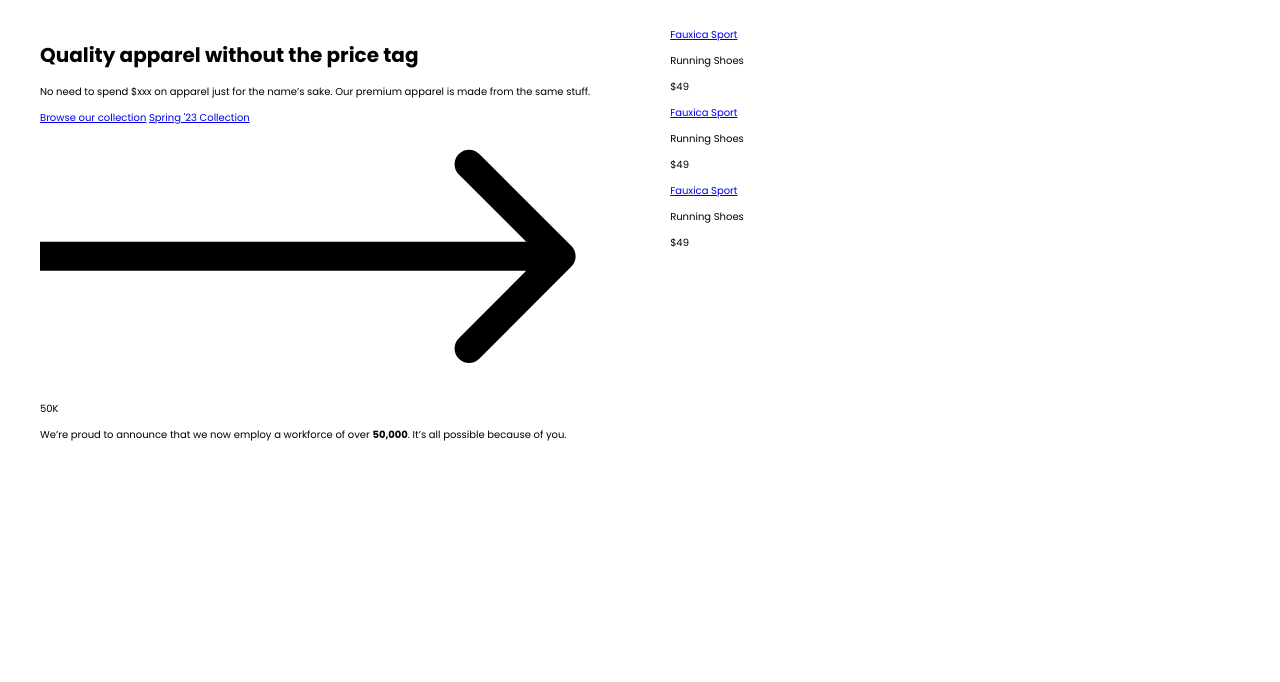
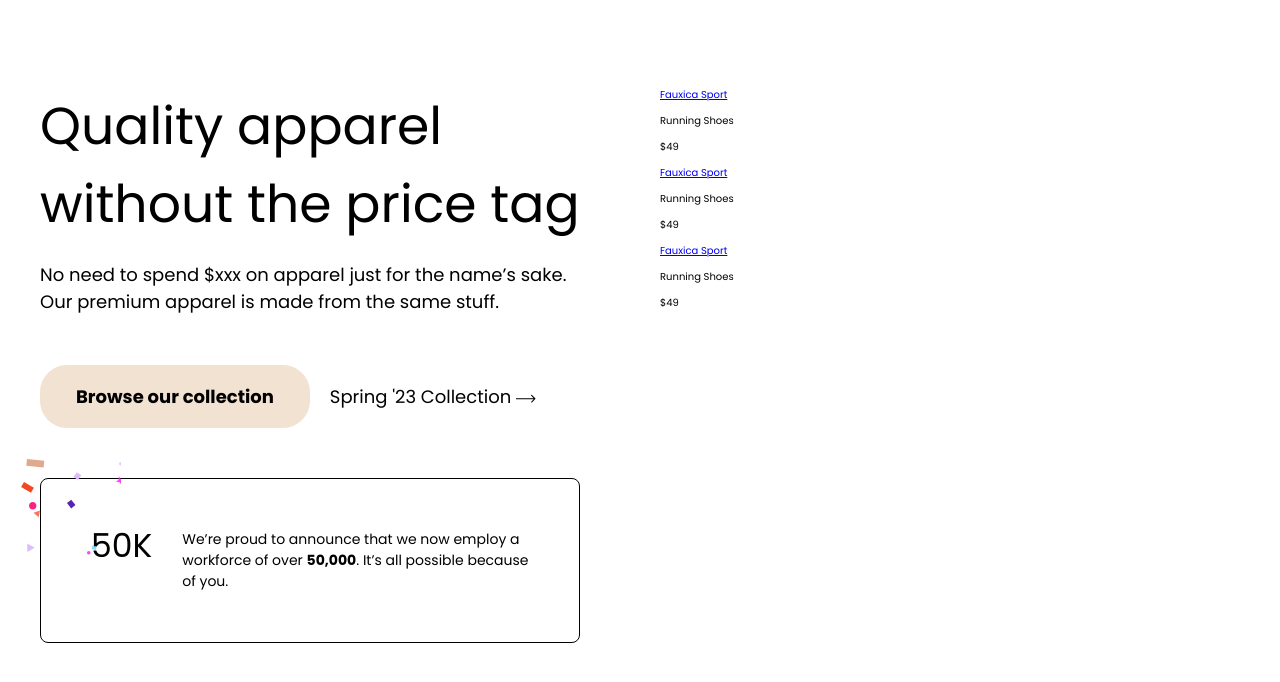
Before and after one commit to Kushanrawindu/Fauxica, a plain HTML site: page index.html in a window 1280 px wide. Shown: the part 78-760 px from the top of the page. Drawn offline with Linux system fonts and the light colour scheme.

Commit message:
left col done

```diff
--- a/css/style.css
+++ b/css/style.css
@@ -53,5 +53,86 @@ nav a.active::before{
 main{
     display: flex;
     gap: 8em;
+    margin-top: 6em;
+}
 
+.left-col{
+    width: 45%;
 }
+
+.right-col{
+    flex-grow: 1;
+}
+
+h1{
+    font-size: 5.2rem;
+    font-weight: normal;
+    margin: 0;
+}
+
+.subhead{
+    font-size: 1.8rem;
+}
+
+.cta-btns{
+    margin: 5em 0;
+}
+
+.cta-btns, .secondary-cta{
+    display: flex;
+    gap: 2em;
+}
+
+.primary-cta{
+    background-color: #f1e2d1;
+    font-size: 1.8rem;
+    font-weight: bold;
+    color: black;
+    text-decoration: none;
+    border-radius: 1.5em;
+    padding: 1em 2em;
+}
+
+.secondary-cta{
+    font-size: 1.8rem;
+    text-decoration: none;
+    color: black;
+    display: block;
+    padding: 1em 0;
+}
+
+.secondary-cta svg{
+    width: 20px;
+}
+
+.news{
+    display: flex;
+    gap: 3em;
+    padding: 5em;
+    border: 1px solid black;
+    border-radius: .8em;
+    position: relative;
+}
+
+.news::before{
+    position: absolute;
+    content: "";
+    background: url('../img/Vector.svg');
+    width: 100px;
+    height: 100px;
+    top: -20px;
+    left: -20px;
+    z-index: 2;
+}
+
+p.employees{
+    font-size: 3.3rem;
+    margin: 0;
+    font-weight: 200;
+    line-height: 100%;
+}
+
+p.details{
+    font-size: 1.4rem;
+    margin: 0;
+}
--- a/index.html
+++ b/index.html
@@ -28,7 +28,7 @@
         <main>
             <div class="left-col">
                 <h1>Quality apparel without the price tag</h1>
-                <p>No need to spend $xxx on apparel just for the name’s
+                <p class="subhead">No need to spend $xxx on apparel just for the name’s
                      sake. Our premium apparel is made from the same stuff.
                 </p>
                 <div class="cta-btns">
@@ -41,8 +41,8 @@
                     </a>
                 </div>
                 <div class="news">
-                    <p>50K</p>
-                    <p>We’re proud to announce that we now employ a workforce of over <strong>50,000</strong>.
+                    <p class="employees">50K</p>
+                    <p class="details">We’re proud to announce that we now employ a workforce of over <strong>50,000</strong>.
                         It’s all possible because of you.
                     </p>
                 </div>
```
Also changed, not shown: img/Vector.svg (added).
